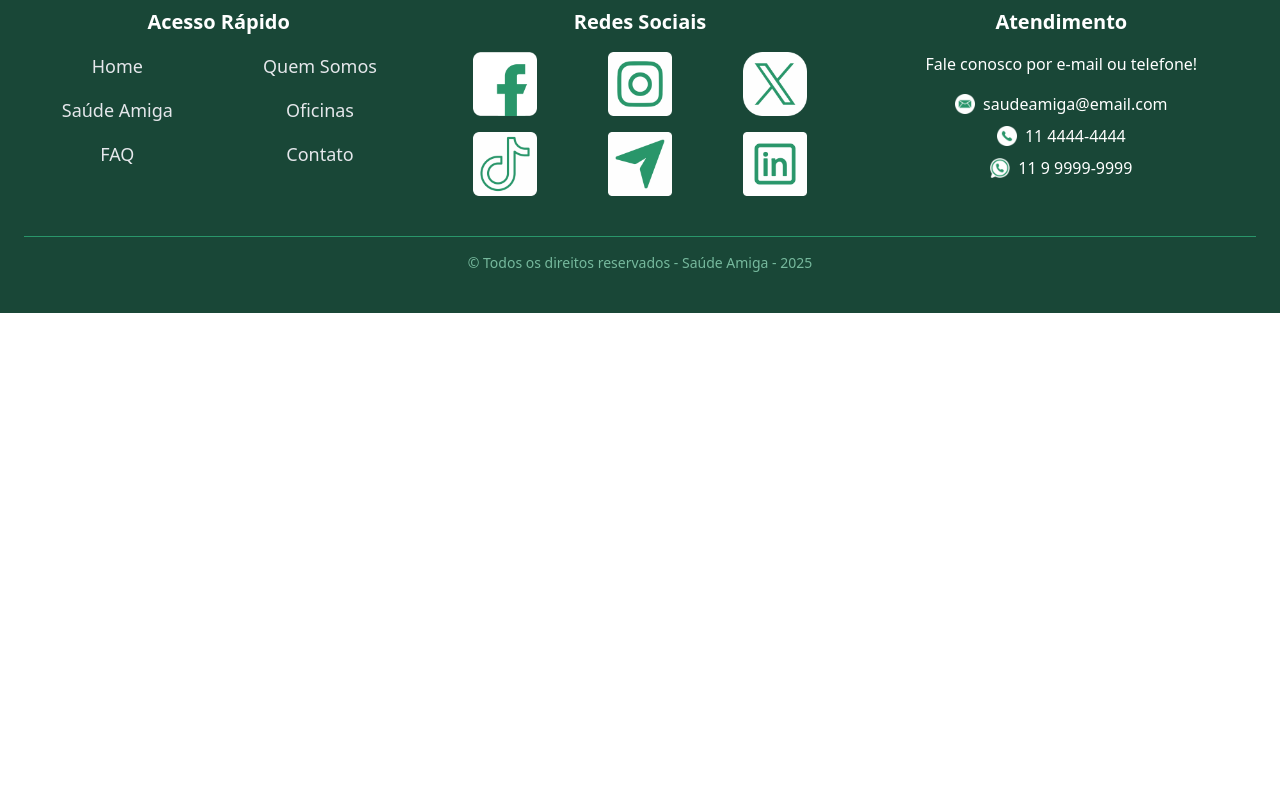
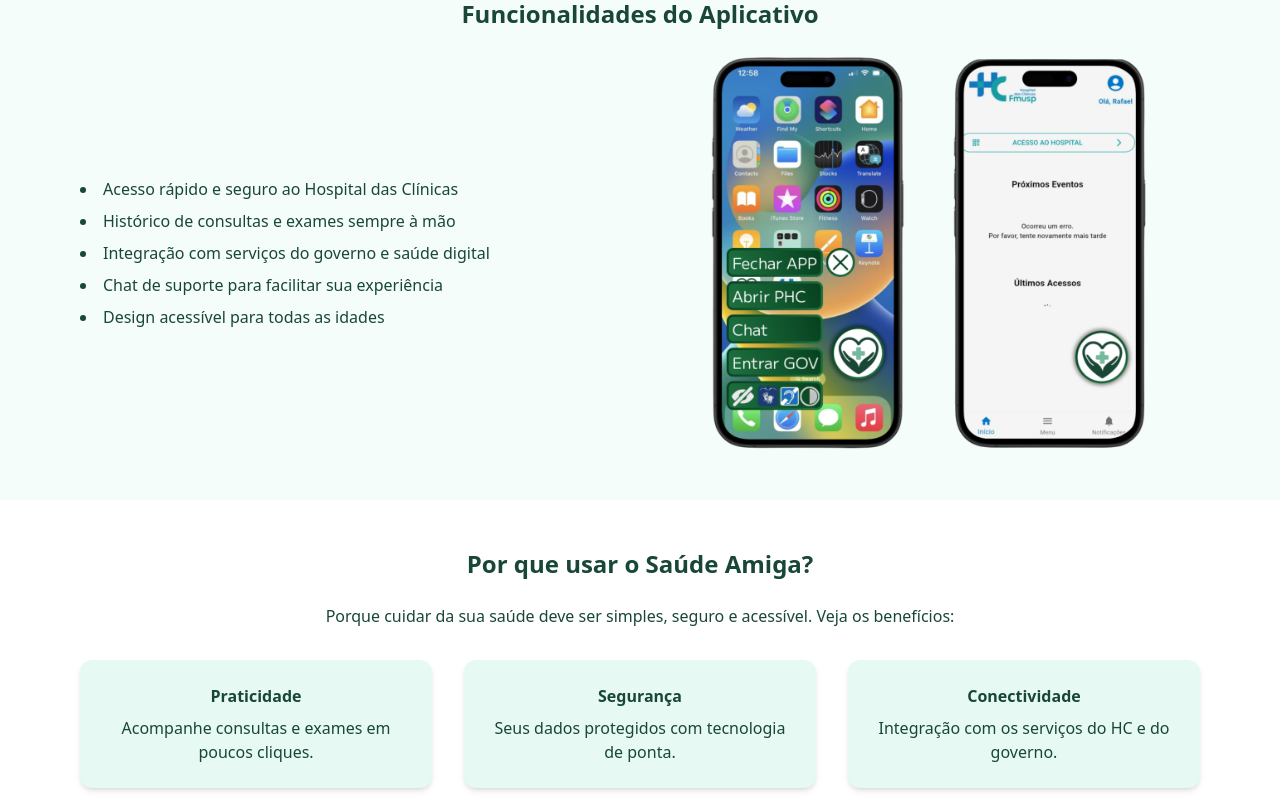
Before and after one commit to saude-amiga/react-amigo, a React (Vite) app: page /saude-amiga in a window 1280 px wide. Shown: the part 640-1440 px from the top of the page. Before the commit the page ends 953 px from the top, so only its background shows below. Built offline with nearby package versions, Linux system fonts and the light colour scheme.

Commit message:
Adicionado mais conteúdo na página Saúde Amiga, e  links fantasmas arrumados

```diff
--- a/src/components/Cabecalho/Cabecalho.tsx
+++ b/src/components/Cabecalho/Cabecalho.tsx
@@ -10,11 +10,11 @@ export default function Cabecalho() {
         <header>
             <div className='flex space-x-8 items-center justify-center text-xs p-2'>
                 <div>
-                    <a href="#" className='flex' target="_blank"><img src={email} className='w-4 h-4' alt="icone email"/>saudeamiga@email.com</a>
+                    <p className='flex'><img src={email} className='w-4 h-4' alt="icone email"/>saudeamiga@email.com</p>
                 </div>
                 <div className='flex space-x-2'>
-                    <a href="#" className='flex' target="_blank"><img src={tel} className='w-4 h-4' alt="icone telefone"/>11 4444-4444</a>
-                    <a href="#" className='flex' target="_blank"><img src={whats} className='w-4 h-4' alt="icone whatsapp"/>11 9 9999-9999 </a>
+                    <p className='flex'><img src={tel} className='w-4 h-4' alt="icone telefone"/>11 4444-4444</p>
+                    <p className='flex'><img src={whats} className='w-4 h-4' alt="icone whatsapp"/>11 9 9999-9999 </p>
                 </div>
             </div>
             <div className='flex items-center justify-between px-2 py-1 bg-gray-100'>
--- a/src/components/Rodape/Rodape.tsx
+++ b/src/components/Rodape/Rodape.tsx
@@ -37,34 +37,22 @@ export default function Rodape() {
             <p className="mb-4 text-[#ffffff] text-center">Fale conosco por e-mail ou telefone!</p>
             <ul className="space-y-2">
               <li>
-                <a
-                  target="_blank"
-                  href="mailto:saudeamiga@email.com"
-                  className="flex items-center gap-2 hover:text-[#29966a] justify-center"
-                >
+                <p className="flex items-center gap-2 justify-center">
                   <img src={email_branco} alt="Ícone de Email" className="w-5 h-5" />
                   saudeamiga@email.com
-                </a>
+                </p>
               </li>
               <li>
-                <a
-                  target="_blank"
-                  href="tel:+551144444444"
-                  className="flex items-center gap-2 hover:text-[#29966a] justify-center"
-                >
+                <p className="flex items-center gap-2 justify-center">
                   <img src={tel_branco} alt="Ícone de Telefone" className="w-5 h-5" />
                   11 4444-4444
-                </a>
+                </p>
               </li>
               <li>
-                <a
-                  target="_blank"
-                  href="https://wa.me/5511999999999"
-                  className="flex items-center gap-2 hover:text-[#29966a] justify-center"
-                >
+                <p className="flex items-center gap-2 justify-center">
                   <img src={whats_branco} alt="Ícone do WhatsApp" className="w-5 h-5" />
                   11 9 9999-9999
-                </a>
+                </p>
               </li>
             </ul>
           </div>
--- a/src/routes/SaudeAmiga/index.tsx
+++ b/src/routes/SaudeAmiga/index.tsx
@@ -1,5 +1,7 @@
 import hdc from '../../img/hdc.png'
 import logo from '../../img/logo-saude-amiga.png'
+import tela1 from '../../img/tela1.png'
+import tela2 from '../../img/tela2.png'
 
 export default function SaudeAmiga() {
   return (
@@ -30,13 +32,65 @@ export default function SaudeAmiga() {
             <img
               src={hdc}
               alt="Logotipo do Hospital das Clínicas"
-              className="w-48 h-auto"
+              className="w-40 h-auto"
             />
             <img
               src={logo}
               alt="Logotipo do Saúde Amiga"
-              className="w-48 h-auto"
+              className="w-40 h-auto"
             />
+          </div>
+        </div>
+      </section>
+
+      <section className="bg-[#f5fdfb] py-12">
+        <div className="max-w-6xl mx-auto px-4">
+          <h2 className="text-2xl font-bold text-center mb-6">Funcionalidades do Aplicativo</h2>
+          <div className="grid md:grid-cols-2 gap-8 items-center">
+            <div className="space-y-4">
+              <ul className="list-disc list-inside space-y-2">
+                <li>Acesso rápido e seguro ao Hospital das Clínicas</li>
+                <li>Histórico de consultas e exames sempre à mão</li>
+                <li>Integração com serviços do governo e saúde digital</li>
+                <li>Chat de suporte para facilitar sua experiência</li>
+                <li>Design acessível para todas as idades</li>
+              </ul>
+            </div>
+            <div className="flex gap-4 justify-center">
+              <img
+                src={tela1}
+                alt="Tela do aplicativo Saúde Amiga"
+                className="w-40 md:w-56"
+              />
+              <img
+                src={tela2}
+                alt="Outra tela do aplicativo Saúde Amiga"
+                className="w-40 md:w-56"
+              />
+            </div>
+          </div>
+        </div>
+      </section>
+
+      <section className="py-12">
+        <div className="max-w-6xl mx-auto px-4 text-center space-y-6">
+          <h2 className="text-2xl font-bold">Por que usar o Saúde Amiga?</h2>
+          <p>
+            Porque cuidar da sua saúde deve ser simples, seguro e acessível. Veja os benefícios:
+          </p>
+          <div className="grid md:grid-cols-3 gap-8 mt-8">
+            <div className="p-6 bg-[#e6f9f2] rounded-xl shadow-md">
+              <h3 className="font-bold mb-2">Praticidade</h3>
+              <p>Acompanhe consultas e exames em poucos cliques.</p>
+            </div>
+            <div className="p-6 bg-[#e6f9f2] rounded-xl shadow-md">
+              <h3 className="font-bold mb-2">Segurança</h3>
+              <p>Seus dados protegidos com tecnologia de ponta.</p>
+            </div>
+            <div className="p-6 bg-[#e6f9f2] rounded-xl shadow-md">
+              <h3 className="font-bold mb-2">Conectividade</h3>
+              <p>Integração com os serviços do HC e do governo.</p>
+            </div>
           </div>
         </div>
       </section>
```
Also changed, not shown: src/img/tela1.png (added), src/img/tela2.png (added).
